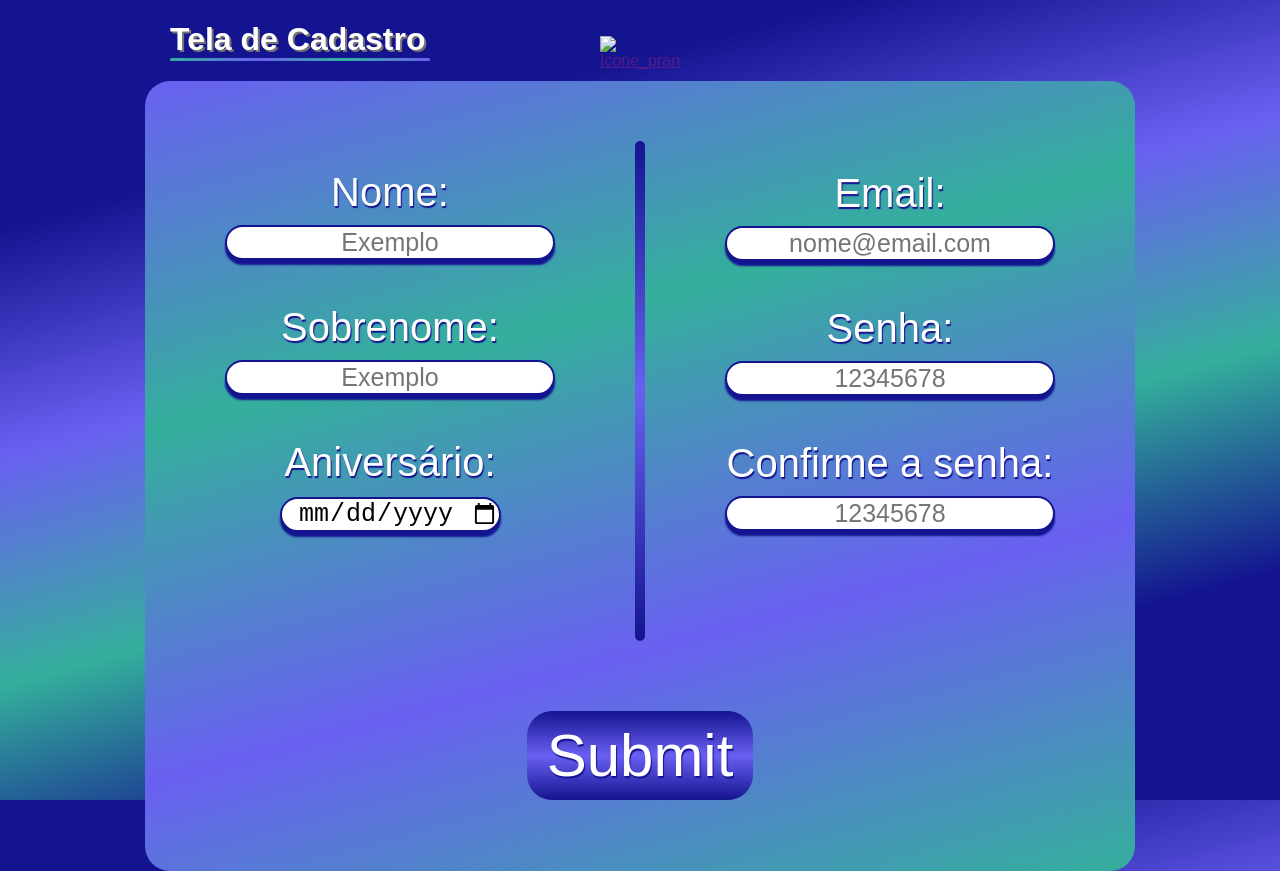
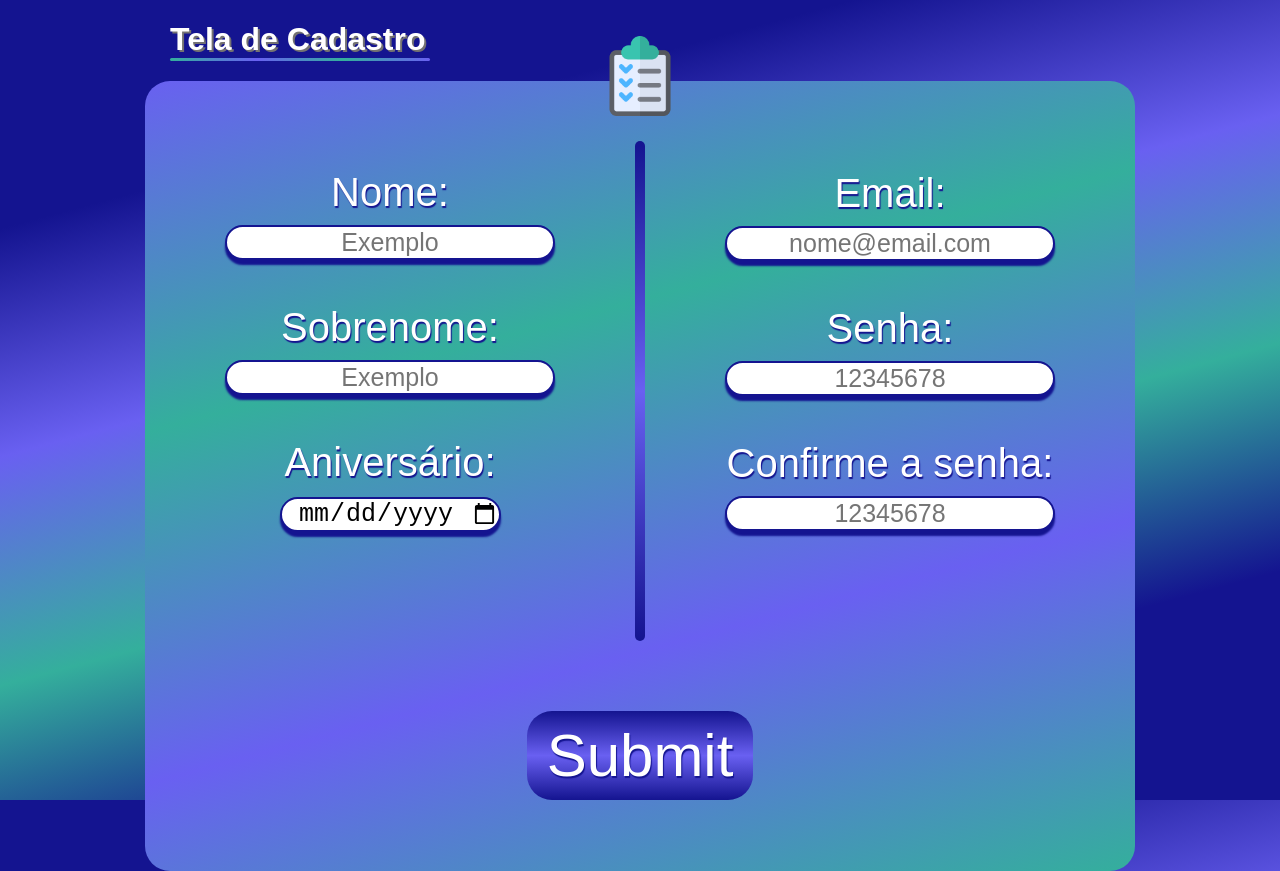
Before and after one commit to FelipeMarqus/Formulario, a plain HTML site: page index.html in a window 1280 px wide. Drawn offline with Linux system fonts and the light colour scheme.

Commit message:
Update index.html

```diff
--- a/index.html
+++ b/index.html
@@ -20,7 +20,7 @@
             <div class="login">
                 <div class="logo_login">
                     <div class="img_login">
-                        <a href=""> <img src="imgs/prancheta.png" alt="Icone_prancheta"> </a>
+                        <a href=""> <img src="assets/imgs/prancheta.png" alt="Icone_prancheta"> </a>
                     </div>
                 </div>
                 <div class="formulario">
```
